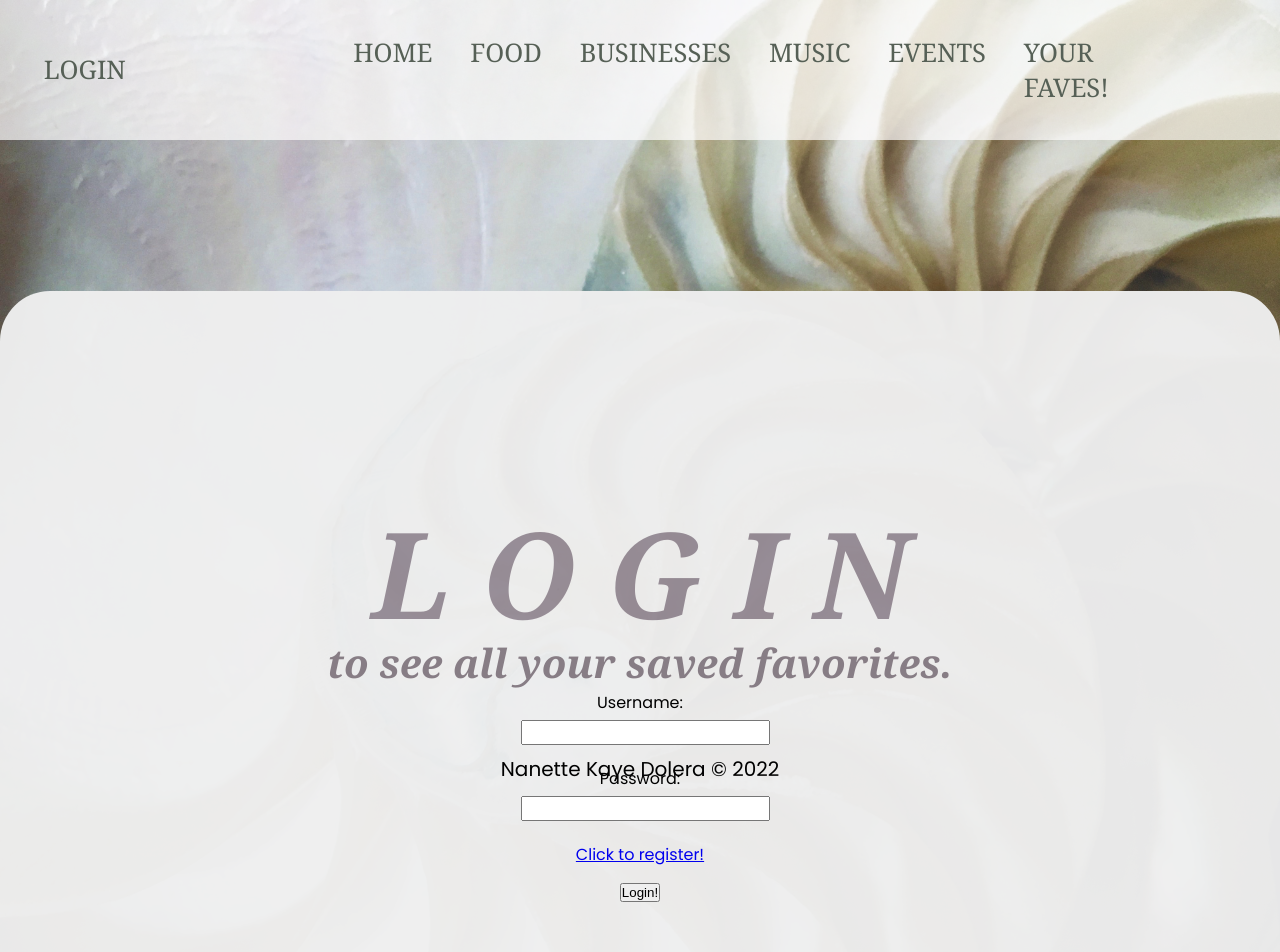
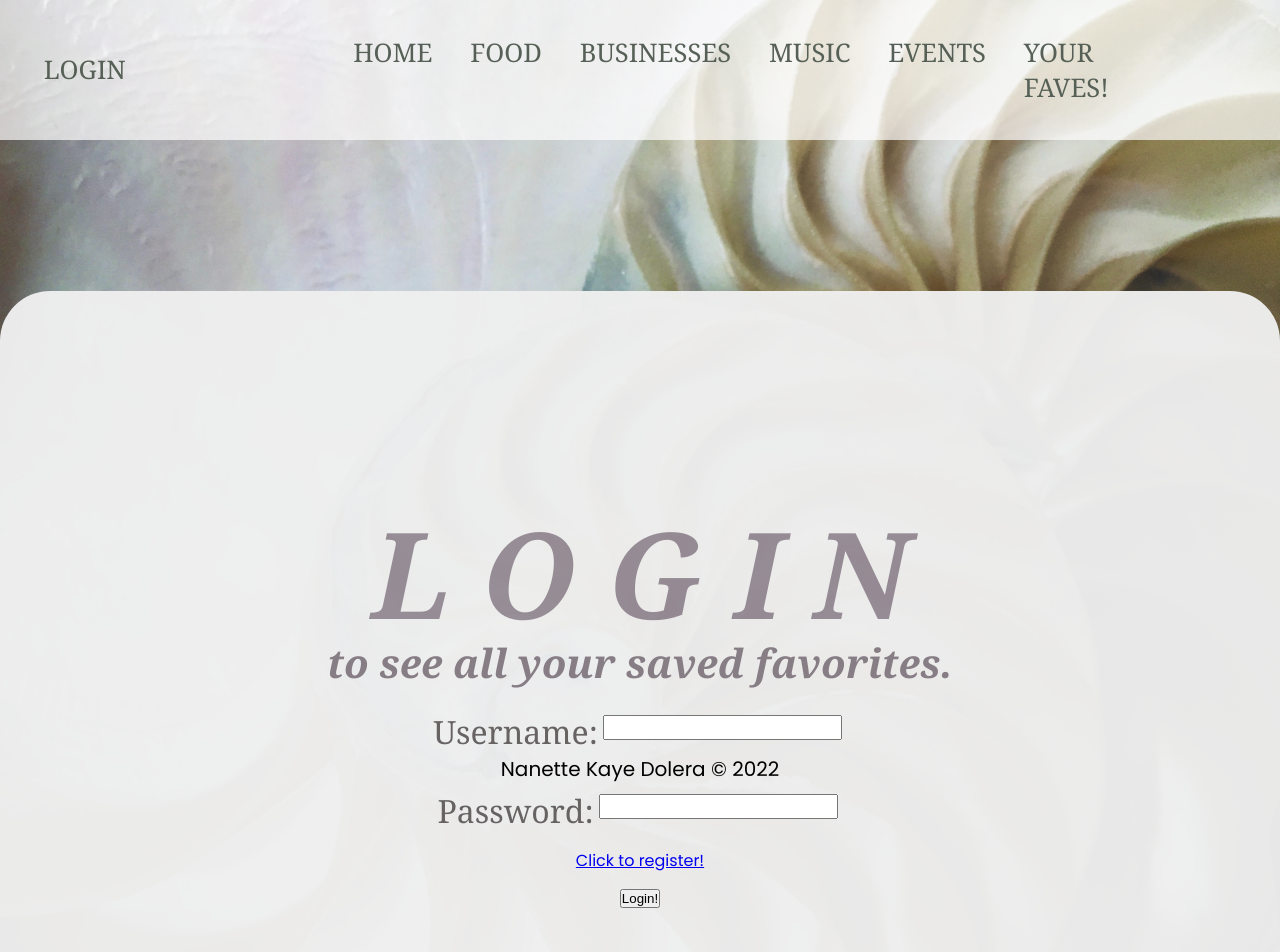
Before and after one commit to NotNanetteKaye/FullStack-capstone2022, a React (Create React App) app in the folder frontend/: page /login in a window 1280 px wide. Shown: the top 952 px of the page. Built offline with nearby package versions, Linux system fonts and the light colour scheme.

Commit message:
Form labels & input in LoginPage.js stylized

```diff
--- a/frontend/src/pages/LoginPage/LoginPage.css
+++ b/frontend/src/pages/LoginPage/LoginPage.css
@@ -24,3 +24,10 @@
   font-size: 40px;
   color: #877d85;
 }
+
+label {
+  display: inline-flex;
+  margin-top: 20px;
+  font: 2em Georgia, Times, "Times New Roman", serif;
+  color: #676363;
+}
--- a/frontend/src/pages/LoginPage/LoginPage.js
+++ b/frontend/src/pages/LoginPage/LoginPage.js
@@ -23,7 +23,7 @@ const LoginPage = () => {
       <h1>L  O  G  I  N</h1>
       <h2>to see all your saved favorites.</h2>
       <form className="form" onSubmit={handleSubmit}>
-        <label>
+        <label className="Field">
           Username:{" "}
           <input
             type="text"
@@ -32,7 +32,7 @@ const LoginPage = () => {
             onChange={handleInputChange}
           />
         </label>
-        <label>
+        <label className="Field">
           Password:{" "}
           <input
             type="text"
```
